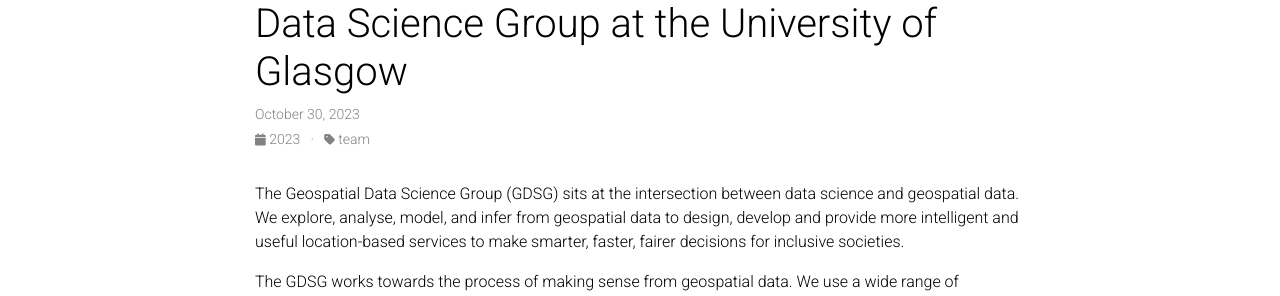
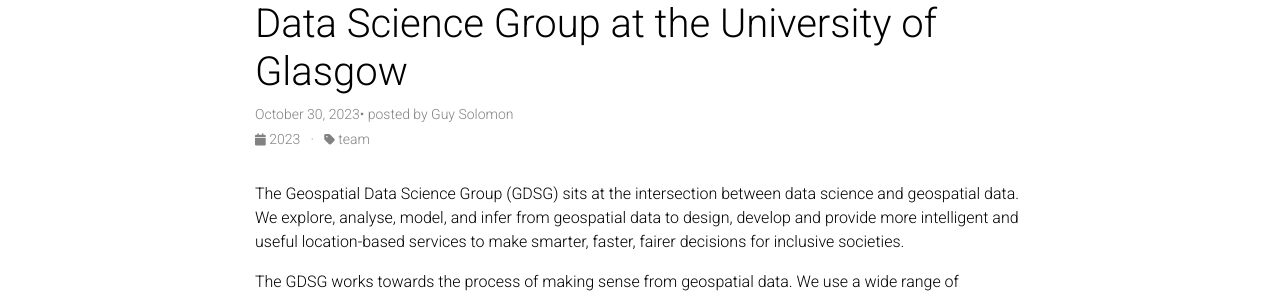
Before and after one commit to pjgerrits/GDSGlasgow.github.io, a Jekyll site: the page built from _posts/2023-10-30-first-post.md, in a window 1280 px wide. Shown: the part 177-473 px from the top of the page. Built offline with Jekyll 4.4.1, drawn with Linux system fonts in a browser that asks for light colours; comment, search, counter and statistics services are not loaded; a style sheet for code colours, icons or effects is not loaded.

Commit message:
Add authorship for blog posts

```diff
--- a/_layouts/post.html
+++ b/_layouts/post.html
@@ -17,7 +17,7 @@
 
   <header class="post-header">
     <h1 class="post-title">{{ page.title }}</h1>
-    <p class="post-meta">{{ page.date | date: "%B %-d, %Y" }}{%- if page.author -%} • {{ page.author }}{%- endif -%}{%- if page.meta -%} • {{ page.meta }}{%- endif -%}</p>
+    <p class="post-meta">{{ page.date | date: "%B %-d, %Y" }}{%- if page.author -%} • posted by {{ page.author }}{%- endif -%}{%- if page.meta -%} • {{ page.meta }}{%- endif -%}</p>
     <p class="post-tags">
       <a href="{{ year | prepend: '/blog/' | prepend: site.baseurl}}"> <i class="fas fa-calendar fa-sm"></i> {{ year }} </a>
       {%- if tags != "" %}
--- a/_posts/2023-10-30-first-post.md
+++ b/_posts/2023-10-30-first-post.md
@@ -2,6 +2,7 @@
 layout: post
 title:  Welcome to the home of the Geospatial Data Science Group at the University of Glasgow
 date:   2023-10-30
+author: Guy Solomon
 description: about us
 tags:
 categories: team
```
